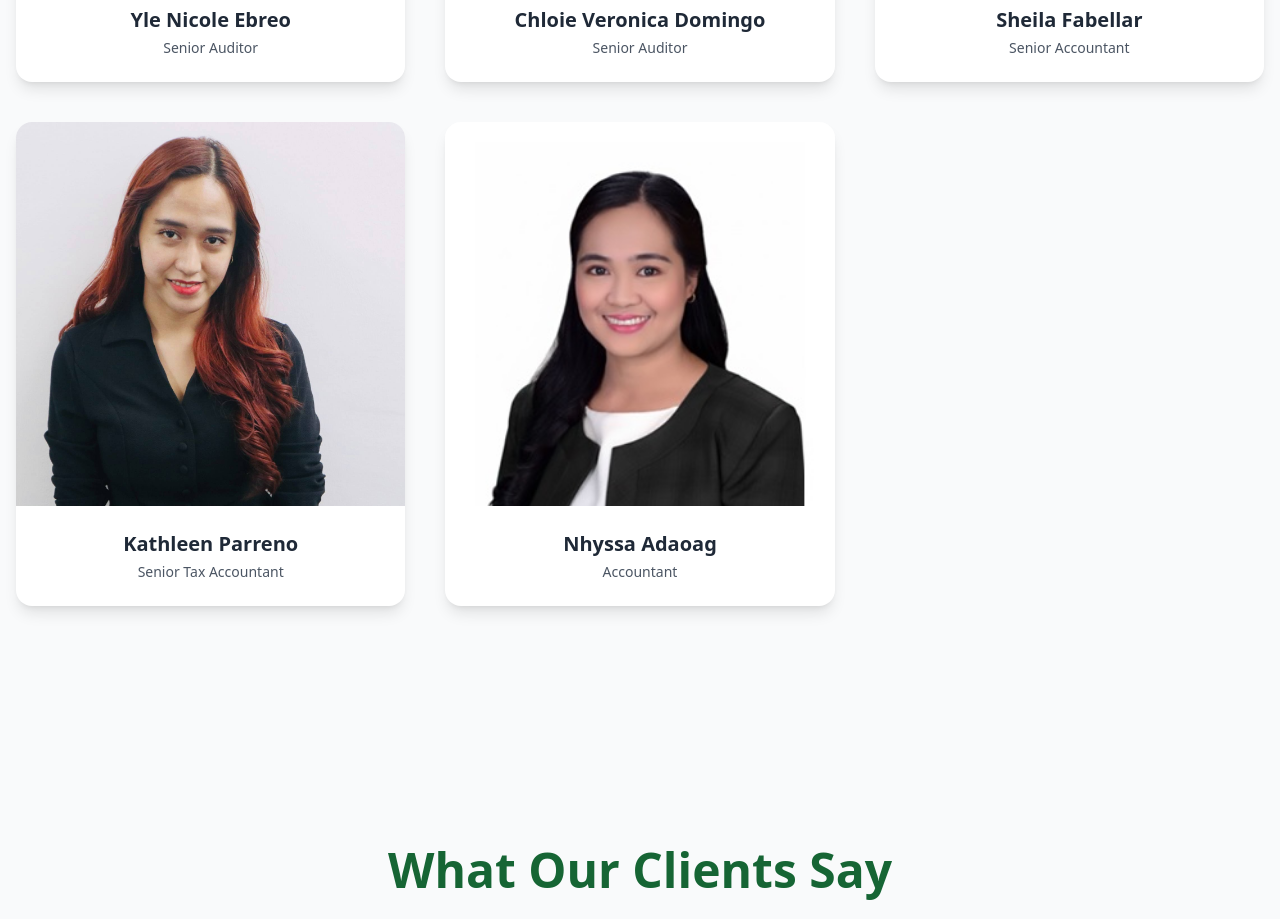
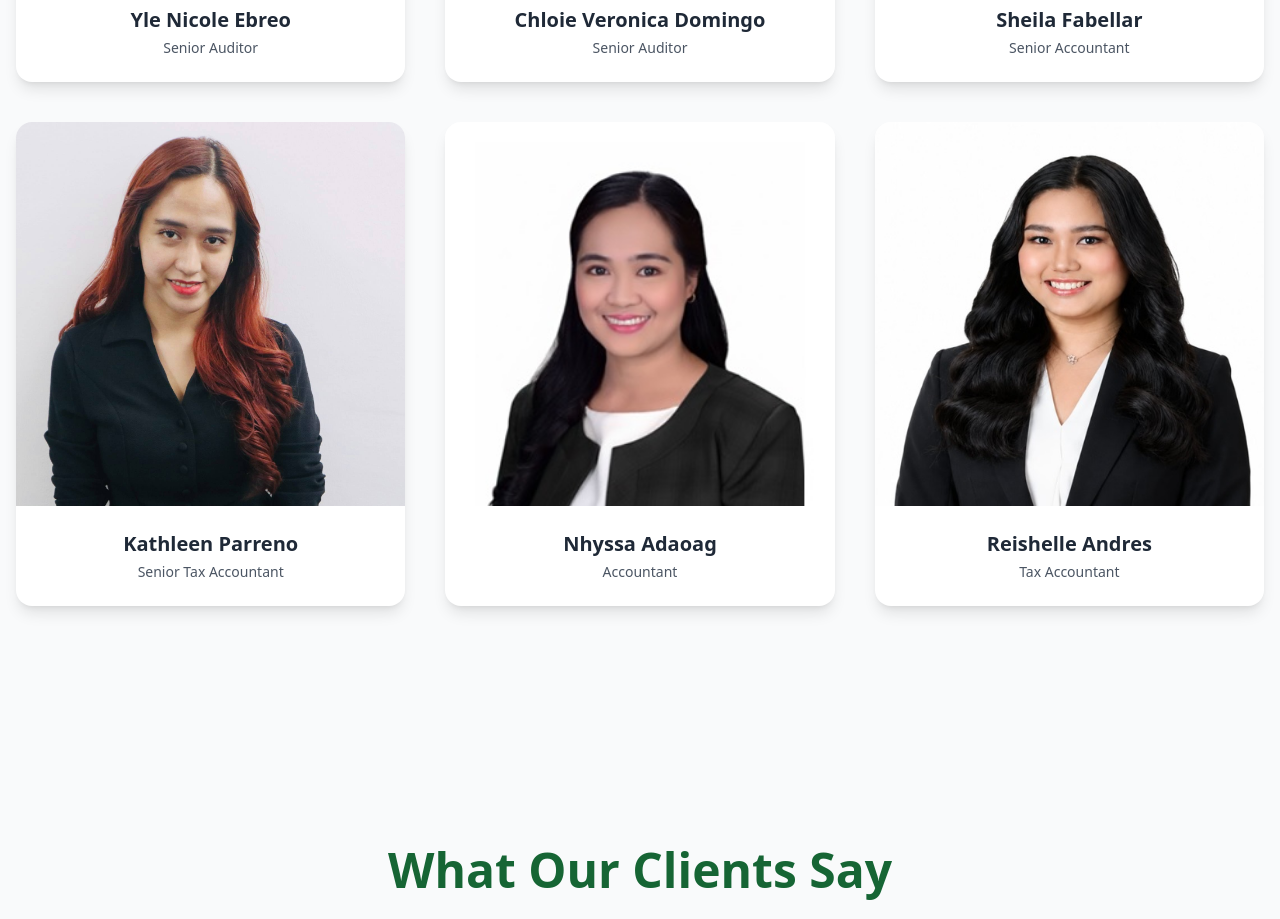
Before and after one commit to JohnRosch/Polarix-v2, a React (Create React App) app: page / in a window 1280 px wide. Shown: the part 4760-5679 px from the top of the page. Built offline with nearby package versions, Linux system fonts and the light colour scheme.

Commit message:
added new tax accountant in team section, added photo of member

```diff
--- a/src/components/Team.js
+++ b/src/components/Team.js
@@ -4,7 +4,7 @@ import member2 from "../assets/Sheila.jpg";
 import member3 from "../assets/Kathleen.jpg";
 import member4 from "../assets/Yle.jpg";
 import member5 from "../assets/Chloie.jpg";
-// PANG ABANG FOR NEW MEMBER import member6 from "../assets/Marc.jpg";
+import member6 from "../assets/Reishelle.jpg";
 import member7 from "../assets/nhyssa.jpg";
 import { motion, AnimatePresence } from "framer-motion";
 
@@ -74,17 +74,6 @@ const teamMembers = [
       member3,
   },
 
-// PANG ABANG FOR THE NEW MEMBER
-//   {
-//     name: "Marc Bien Modelo",
-//     position: "Tax Accountant",
-//     description:
-//       `Bien graduated from the Tanauan Institute in 2018. With around four years of professional experience, he previously worked as a Tax Accountant, where he was responsible for required filings with the Bureau of Internal Revenue (BIR).
-// Bien has a passion for reading self-help books, which reflects his continuous pursuit of personal growth. He also enjoys playing basketball and video games in his leisure time. A fun fact about Bien is that he always remembers the story but not the names of characters or people, whether in movies or real-life experiences.
-// `,
-//     image:
-//       member6,
-//   },
 
   {
     name: "Nhyssa Adaoag",
@@ -98,6 +87,21 @@ const teamMembers = [
     image:
       member7,
     imagePosition: "object-top"
+  },
+
+
+
+  {
+     name: "Reishelle Andres",
+    position: "Tax Accountant",
+    description:
+      `Reishelle graduated from the Philippine School of Business Administration Manila in 2024 and has nearly two years of professional experience in accounting and auditing.\n
+       Prior to joining Polarix Solutions Inc., she worked as an Audit Associate at Philip B. Santos & Co., CPAs, where she gained experience across various industries, including professional services, retail, automotive, and real estate. Her responsibilities included conducting detailed examinations of financial records, ensuring compliance with applicable regulations, performing audit and accounting procedures, and assisting with tax filing requirements.\n
+      With a strong foundation in auditing and financial compliance, Reishelle is committed to delivering accurate, reliable, and high-quality results to support clients' business and reporting needs.\n
+      Fun Fact: Outside of work, Reishelle is a dedicated K-pop fan who loves attending concerts. She is also a self-proclaimed matcha addict and enjoys exploring spicy foods whenever she gets the chance.\n
+ `,
+    image:
+      member6,
   },
 
 ];
```
Also changed, not shown: src/assets/Reishelle.jpg (added).
